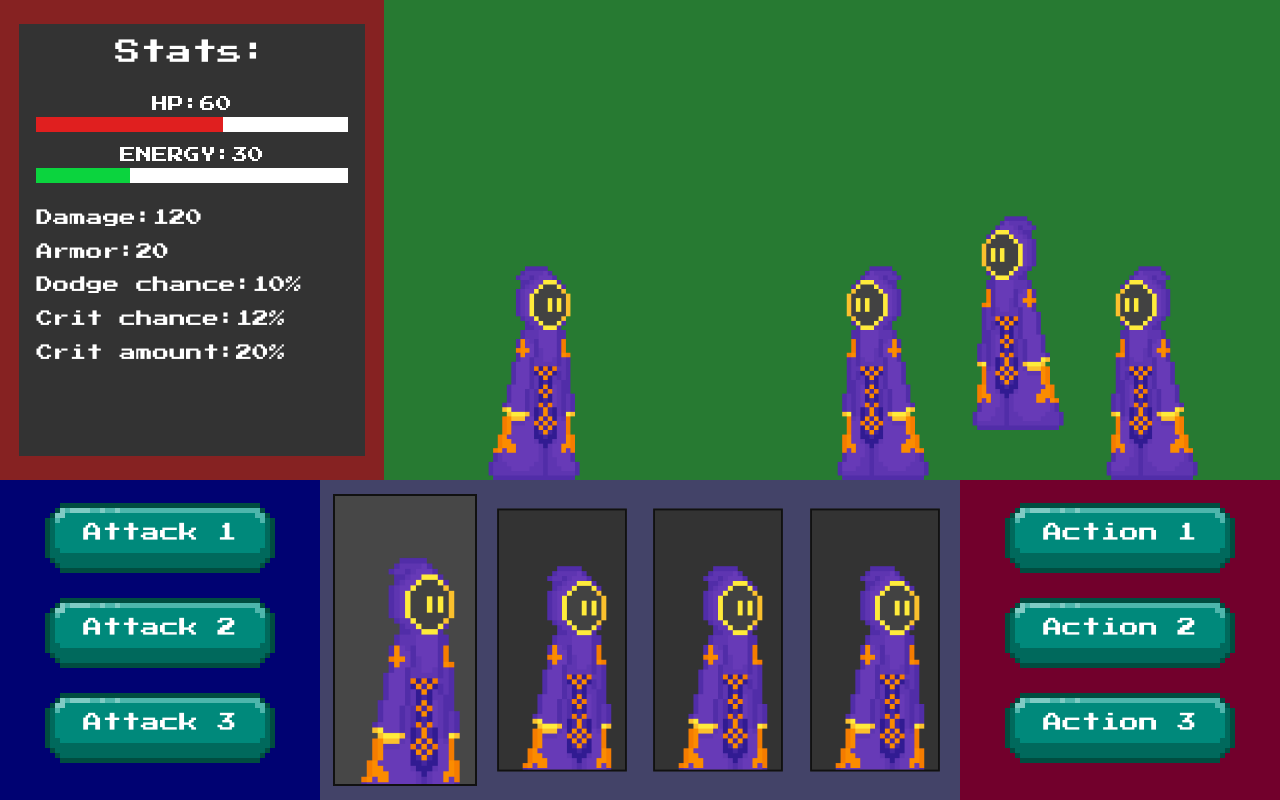
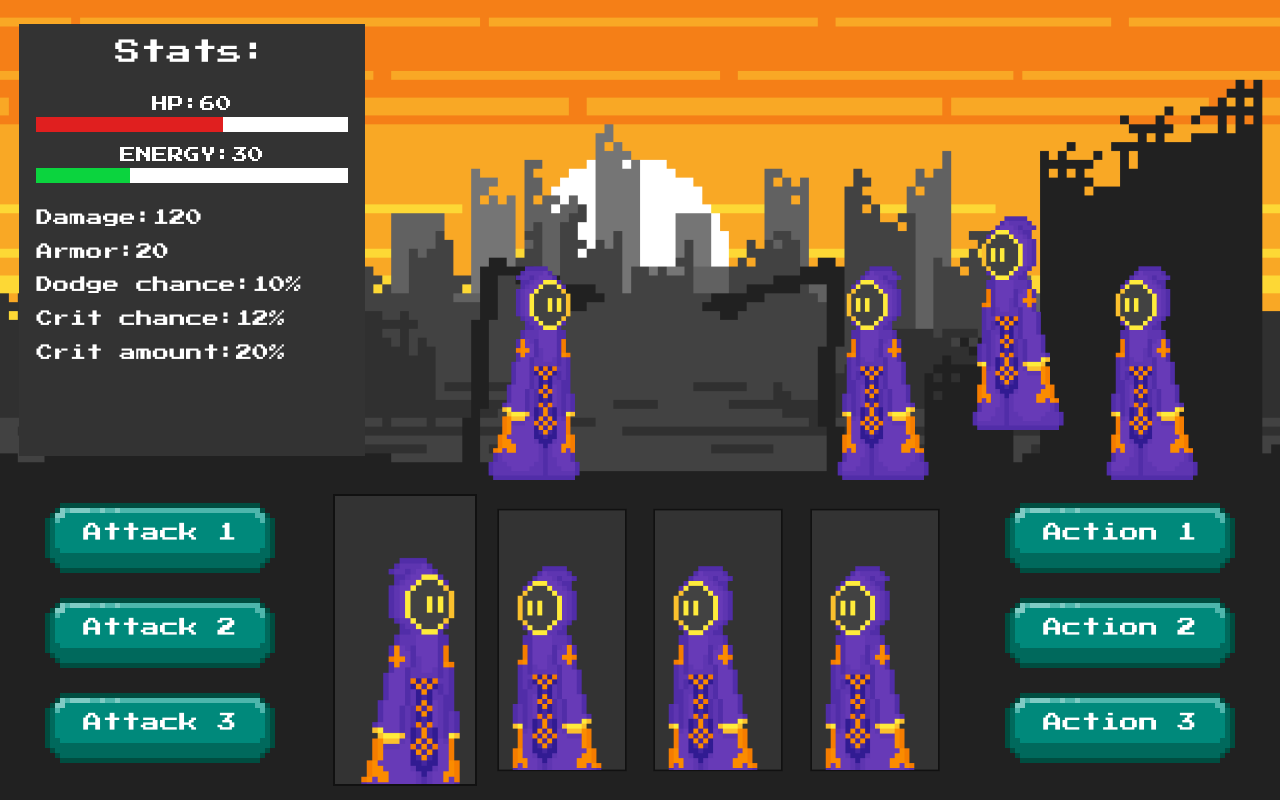
Before and after one commit to seba9989/GameDev.Js, a plain HTML site: page html/game.html in a window 1280 px wide. Shown: the top 800 px of the page. Drawn offline with Linux system fonts and the light colour scheme.

Commit message:
game project layout

```diff
--- a/css/game.css
+++ b/css/game.css
@@ -6,7 +6,15 @@ body {
     overflow: hidden;
     color: white;
     font-family: 'Press Start 2P', sans-serif;
-    background: rgb(22, 35, 37);
+    background: #212121;
+}
+
+.background {
+    position: absolute;
+    bottom: 30%;
+    left: 0;
+    width: 100%;
+    z-index: -1;
 }
 
 .main {
@@ -34,7 +42,7 @@ body {
 .stats {
     width: 30%;
     height: 100%;
-    background: rgb(134, 34, 34);
+    /* background: rgb(134, 34, 34); */
     display: flex;
     flex-direction: column;
     justify-content: center;
@@ -95,7 +103,7 @@ body {
 .combat {
     width: 70%;
     height: 100%;
-    background: rgb(39, 122, 50);
+    /* background: rgb(39, 122, 50); */
     display: flex;
     align-items: flex-end;
 }
@@ -140,7 +148,7 @@ body {
     position: relative;
     width: 25%;
     height: 100%;
-    background: rgb(0, 2, 114);
+    /* background: rgb(0, 2, 114); */
     display: flex;
     flex-direction: column;
     justify-content: center;
@@ -188,7 +196,7 @@ body {
 .queue {
     width: 50%;
     height: 100%;
-    background: rgb(67, 67, 104);
+    /* background: rgb(67, 67, 104); */
     display: flex;
     align-items: center;
     justify-content: center;
@@ -211,11 +219,16 @@ body {
 .bigger-card {
     margin-left: 2%;
     transform: scale(1);
-    background: rgb(71, 71, 71);
+    background: rgb(51, 51, 51);
 }
 
 .card img {
     width: 250%;
+    transform: rotateY(180deg);
+}
+
+.bigger-card img {
+    transform: rotateY(0deg);
 }
 
 
@@ -226,7 +239,7 @@ body {
 .actions {
     width: 25%;
     height: 100%;
-    background: rgb(114, 0, 44);
+    /* background: rgb(114, 0, 44); */
     display: flex;
     flex-direction: column;
     justify-content: center;
--- a/html/game.html
+++ b/html/game.html
@@ -9,6 +9,9 @@
     <link rel="stylesheet" href="../css/game.css">
 </head>
 <body>
+
+    <img src="../img/background.png" alt="" class="background">
+
 
     <div class="main">
         <div class="top">
```
